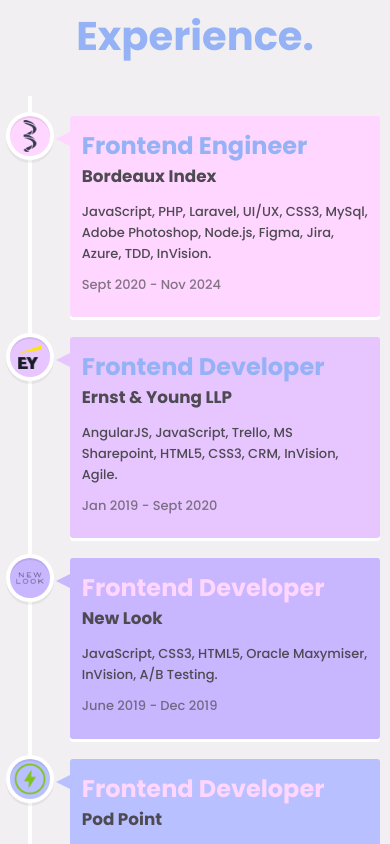
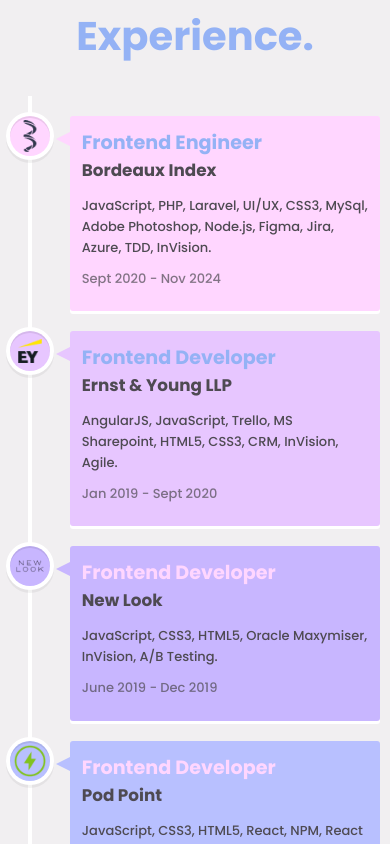
Before and after one commit to TashaRolland92/vite-react, a React (Vite) app: page / in a window 390 px wide. Shown: the part 4420-5264 px from the top of the page. Built offline with nearby package versions, Linux system fonts and the light colour scheme.

Commit message:
reduced title size on mobile

```diff
--- a/src/styles/components/global/_professional-experience.scss
+++ b/src/styles/components/global/_professional-experience.scss
@@ -26,6 +26,14 @@
 		}
 	}
 
+	.vertical-timeline-element-title{
+		font-size: 1.6em;
+
+		@include tablet{
+			font-size: 2em;
+		}
+	}
+
 	.vertical-timeline-element-subtitle{
 		font-size: 1.4em;
 	}
```
